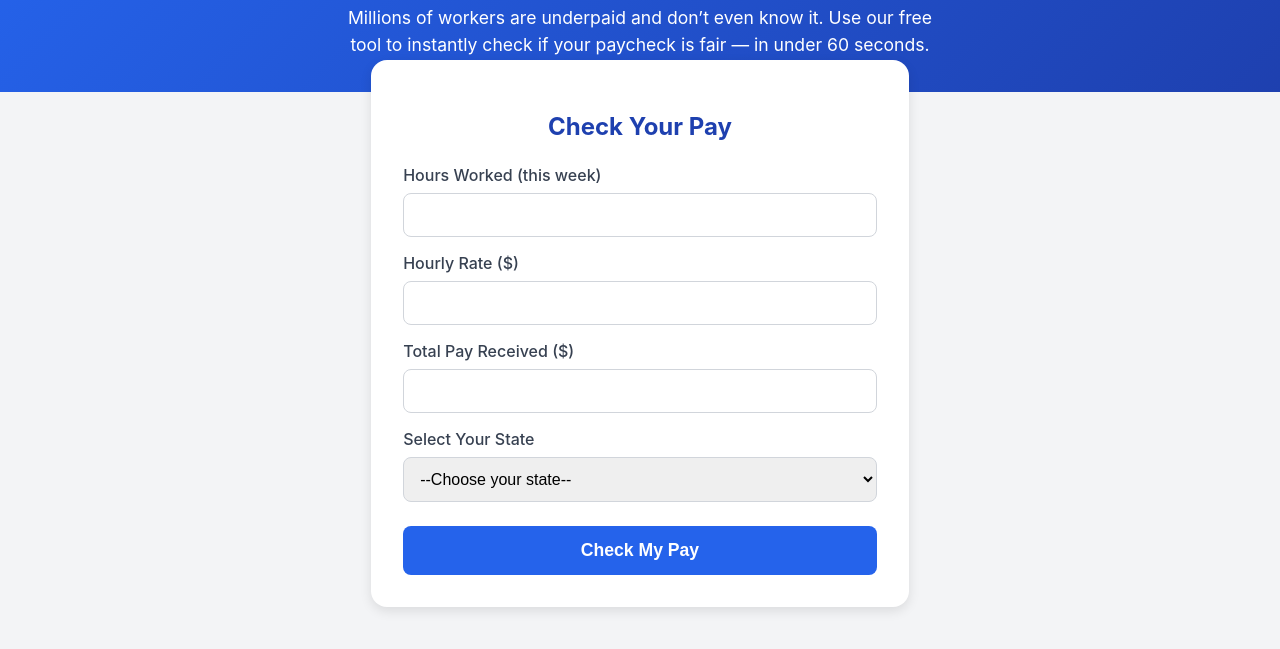
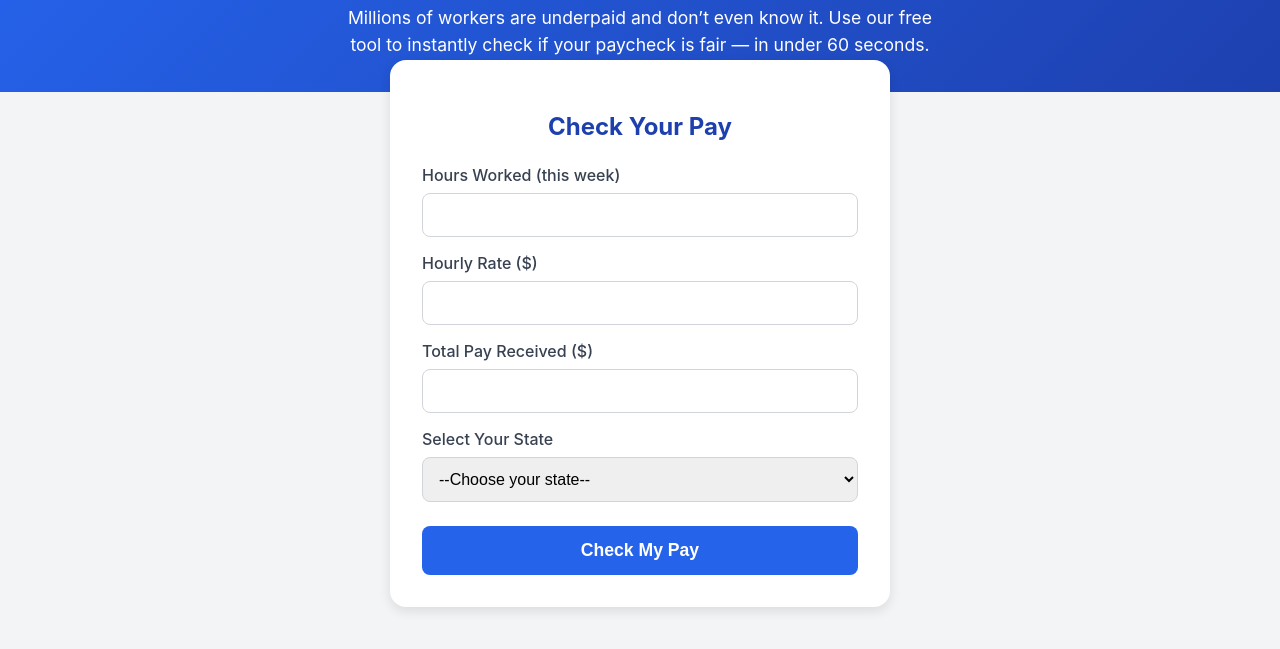
Before and after one commit to tarekul/Wage-Overtime-Checker-FE, a website: page index.html in a window 1280 px wide. Shown: the part 73-722 px from the top of the page. Drawn offline with Linux system fonts and the light colour scheme.

Commit message:
put max and width to main

```diff
--- a/styles.css
+++ b/styles.css
@@ -42,9 +42,10 @@ header p {
   line-height: 1.5;
 }
 
-.container {
+main {
   background: var(--card-bg);
-  width: 42vw;
+  max-width: 500px;
+  width: 90%;
   padding: 2rem;
   border-radius: 1rem;
   box-shadow: 0 4px 12px rgba(0, 0, 0, 0.1);
```
